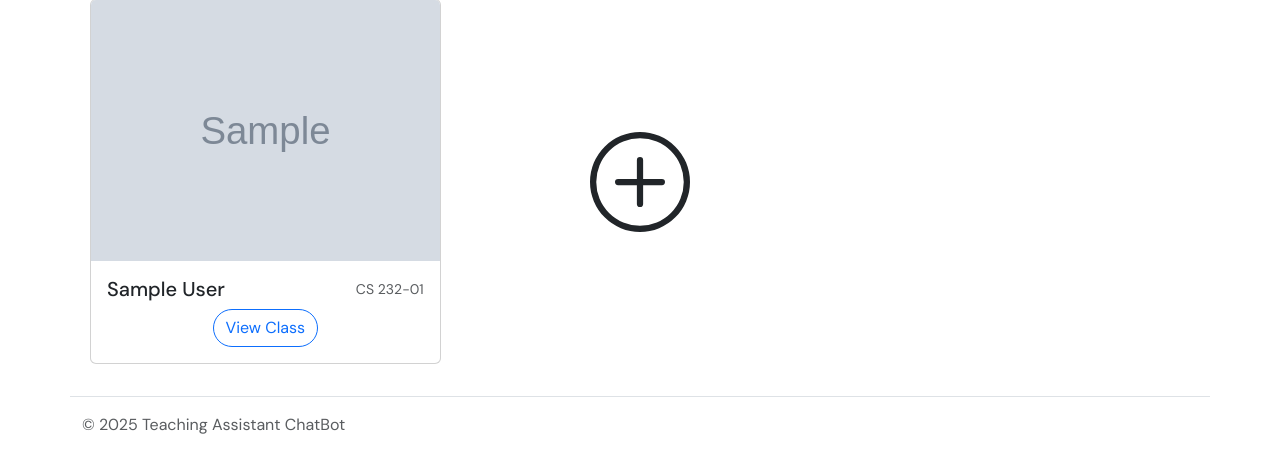
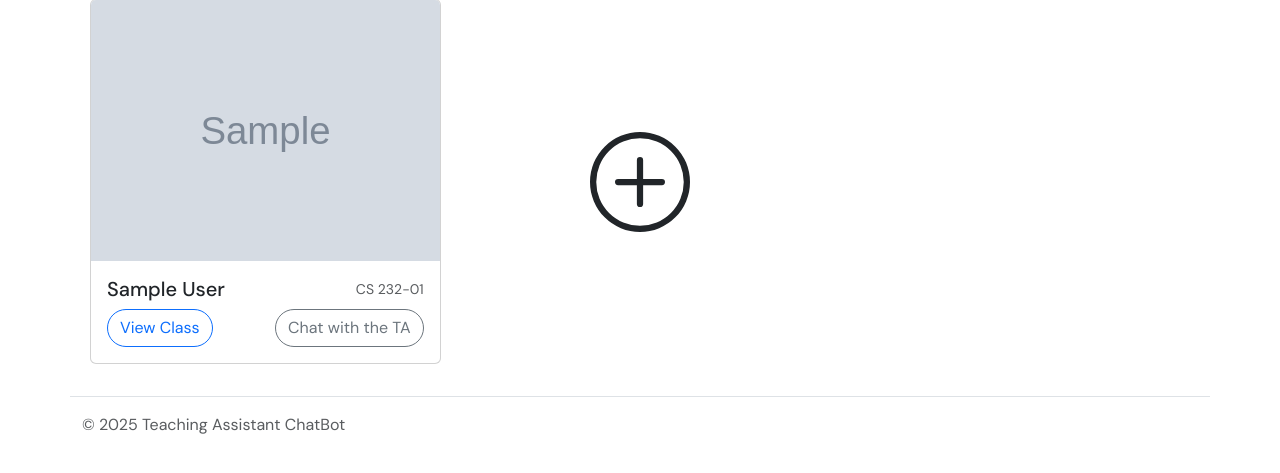
Before and after one commit to aaronvancuren/ChatbotTeachingAssistant, a FastAPI app: template frontend/templates/dashboard.html in a window 1280 px wide. Shown: the part 149-622 px from the top of the page. Run offline with FastAPI, Linux system fonts and the light colour scheme; the template is opened without the code that fills it: most values are stand-ins (such as "Sample title", 1, 10 or a date in 2020); grey boxes marked "Sample" are stand-in pictures; parts of the project's set-up code (start-up, migrations or seed data) failed here and were passed over.

Commit message:
Added chat page for profs

```diff
--- a/frontend/templates/elements/Teacher_ClassCards.html
+++ b/frontend/templates/elements/Teacher_ClassCards.html
@@ -7,8 +7,9 @@
                 <h5 class="card-title">{{ class.display_name }}</h5>
                 <p class="ms-auto card-text"><small class="text-body-secondary">CS 232-01</small></p>
             </div>
-            <div class="d-flex align-items-center flex-column">
+            <div class="d-flex align-items-center flex-row justify-content-between w-100">
                 <a href="/dashboard/class?course_id={{ class.id }}" class="btn btn-outline-primary rounded-pill">View Class</a>
+                <a href="/chat/{{ class.id }}" class="btn btn-outline-secondary rounded-pill">Chat with the TA</a>
             </div>
         </div>
     </div>
```
